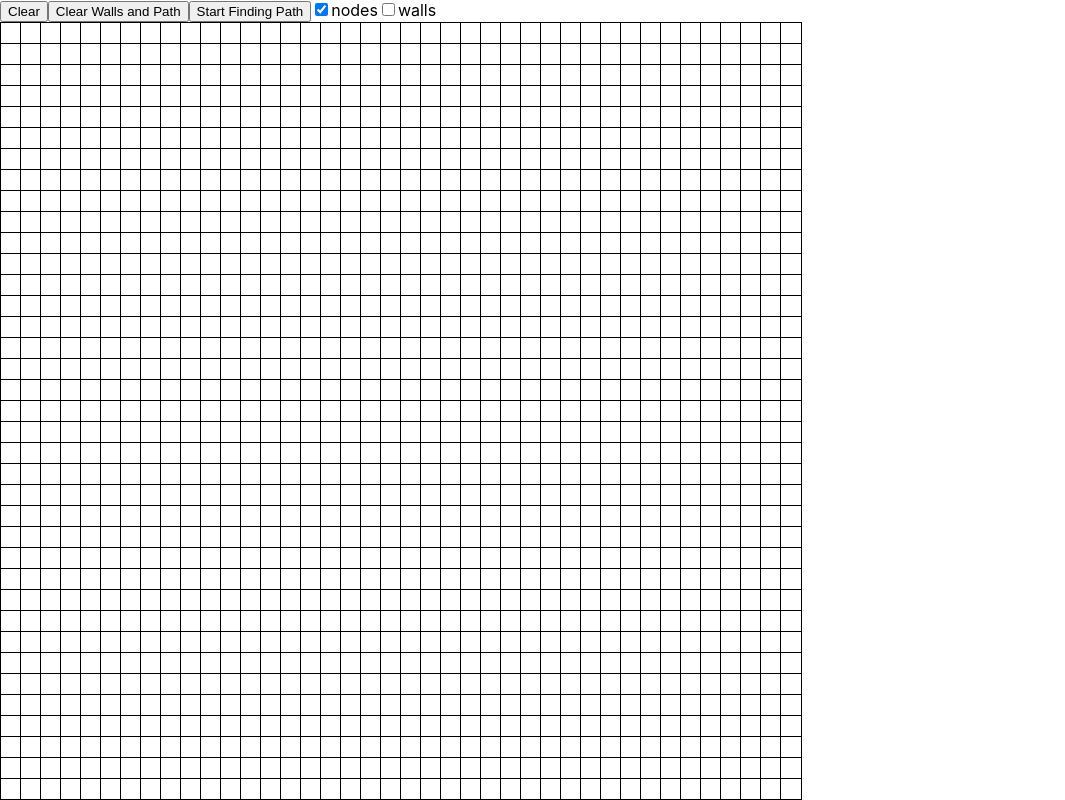
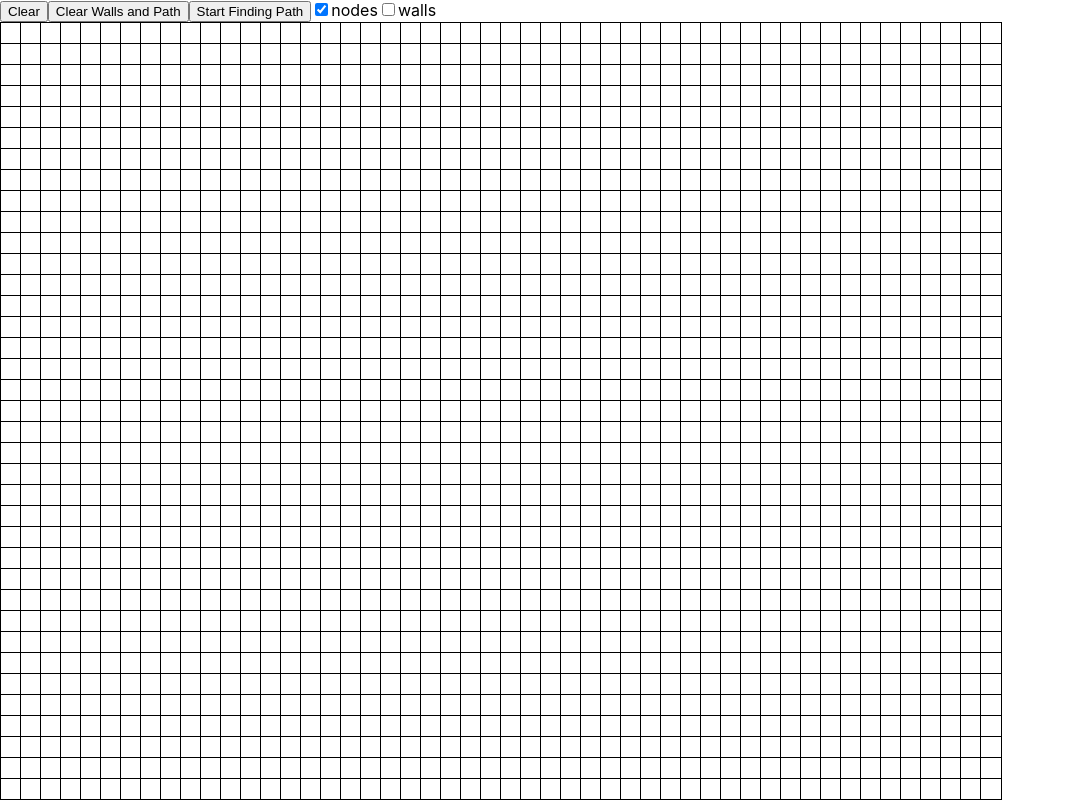
Before and after one commit to alanyu108/Path-Find, a React (Create React App) app: page / in a window 1280 px wide. Shown: the top 800 px of the page, without its empty margins (0-1065 px from the left). Built offline with nearby package versions, Linux system fonts and the light colour scheme.

Commit message:
added and used the produce function from immer to create immutable grid, changed findPath to return an array of nodes rather than a single node, removed animation for displaying path, instead the path is instantaneously displayed, removed running ref

```diff
--- a/package.json
+++ b/package.json
@@ -6,6 +6,7 @@
     "@testing-library/jest-dom": "^4.2.4",
     "@testing-library/react": "^9.5.0",
     "@testing-library/user-event": "^7.2.1",
+    "immer": "^7.0.7",
     "react": "^16.13.1",
     "react-dom": "^16.13.1",
     "react-scripts": "3.4.3"
--- a/src/App.js
+++ b/src/App.js
@@ -1,10 +1,11 @@
-import React, { useState, useRef, useCallback } from "react";
+import React, { useState, useCallback } from "react";
 import Square from "./Square";
 import findPath from "./findPath";
+import produce from "immer";
 
 //size of the grid
-const ROWS = 40;
-const COLS = 40;
+const ROWS = 50;
+const COLS = 50;
 
 //generate an empty grid
 const createEmptyGrid = () => {
@@ -22,9 +23,24 @@ const createEmptyGrid = () => {
       });
     }
     grid.push(rows);
-    console.log("yes");
   }
   return grid;
+};
+
+const findColor = (col) => {
+  let { isStart, isEnd, isPath, isWall } = col;
+  let background = "white";
+  if (isStart) {
+    background = "green";
+  } else if (isEnd) {
+    background = "red";
+  } else if (isPath) {
+    background = "yellow";
+  } else if (isWall) {
+    background = "black";
+  }
+
+  return background;
 };
 
 function App() {
@@ -37,34 +53,24 @@ function App() {
     items: [true, false],
   });
 
-  //starts or ends the path finding algorithm
-  const [running, setRunning] = useState(false);
-  const runningRef = useRef(running);
-  runningRef.current = running;
-
   const [mouseDown, setMouseDown] = useState(false);
 
   //allows users to toggle between the nodes and the walls
   function changeClick(e, i) {
-    if (!runningRef.current) {
+    //if (!runningRef.current) {
     const { checked } = e.target;
     setCheckedBoxes((prevState) => ({
       items: prevState.items.map((value, index) =>
         index === i ? checked : false
       ),
     }));
-    }
+    //}
   }
 
   //animates the path from the start to the end node
-  const animatePath = (grid) => {
+  const animatePath = () => {
     let current = [];
     let end = [];
-
-    if (!runningRef.current) {
-      setRunning(false);
-      return;
-    }
 
     //finds the start and the end node
     for (let i = 0; i < grid.length; i++) {
@@ -82,29 +88,29 @@ function App() {
       //find the next node to move towards
       let path = findPath(grid);
       if (path.length !== 0) {
-        grid[current[0]][current[1]].isCurrent = false;
-
-        //node is then added to the grid and re-rendered
-        let newGrid = grid.slice();
-        newGrid[path[0]][path[1]].isCurrent = true;
-        newGrid[path[0]][path[1]].isPath = true;
-        setGrid(newGrid);
-
-        //animates the new path
-        requestAnimationFrame(() => {
-          animatePath(grid);
+        setGrid((prevState) => {
+          return produce(prevState, (draftState) => {
+            path.forEach((node) => {
+              draftState[node[0]][node[1]].isPath = true;
+            });
+          });
         });
       }
     } else {
       console.log("end or start node not detected");
-      setRunning(false);
       return;
     }
   };
 
-  //allows the user to select the start and end nodes
-  const toggleNodes = useCallback(
-    ({ position }) => {
+  const handleMouseDown = useCallback(() => {
+    if (checkedBoxes.items[1]) {
+      setMouseDown(true);
+    }
+  }, [checkedBoxes.items]);
+
+  const handleOnClick = useCallback(
+    (position) => {
+      if (checkedBoxes.items[0]) {
         let limit = 0;
         for (let i = 0; i < ROWS; i++) {
           for (let j = 0; j < COLS; j++) {
@@ -116,57 +122,22 @@ function App() {
 
         //only a start node and end node are allowed to be created
         if (limit < 2) {
-        const newGrid = grid.slice();
-        const newSquare = grid[position[0]][position[1]];
+          setGrid((prevState) => {
+            return produce(prevState, (draftState) => {
+              let node = draftState[position[0]][position[1]];
               if (limit === 0) {
-          newSquare.isStart = !newSquare.isStart;
-          newSquare.isCurrent = !newSquare.isCurrent;
+                node.isStart = true;
+                node.isCurrent = true;
               } else if (limit === 1) {
-          newSquare.isEnd = !newSquare.isEnd;
+                node.isEnd = true;
               }
-        newGrid[position[0]][position[1]] = newSquare;
-        setGrid(newGrid);
+            });
+          });
+        }
       }
     },
-    [grid]
+    [grid, checkedBoxes.items]
   );
-
-  //allows the user to drag click new walls
-  const toggleWalls = useCallback(
-    ({ position }) => {
-      const newGrid = grid.slice();
-      const newSquare = grid[position[0]][position[1]];
-      if (!grid[position[0]][position[1]].isWall) {
-        console.log(position);
-        newSquare.isWall = true;
-        newGrid[position[0]][position[1]] = newSquare;
-        setGrid(newGrid);
-      }
-    },
-    [grid]
-  );
-
-  const findColor = useCallback((col) => {
-    let { isStart, isEnd, isPath, isWall } = col;
-    let background = "white";
-    if (isStart) {
-      background = "green";
-    } else if (isEnd) {
-      background = "red";
-    } else if (isPath) {
-      background = "yellow";
-    } else if (isWall) {
-      background = "black";
-    }
-
-    return background;
-  }, []);
-
-  const handleMouseDown = useCallback(() => {
-    if (checkedBoxes.items[1]) {
-      setMouseDown(true);
-    }
-  }, [checkedBoxes.items]);
 
   const handleMouseUp = useCallback(() => {
     if (checkedBoxes.items[1]) {
@@ -175,30 +146,26 @@ function App() {
   }, [checkedBoxes.items]);
 
   const handleMouseMove = useCallback(
-    (col) => {
+    (position) => {
       if (checkedBoxes.items[1]) {
         if (mouseDown) {
-          toggleWalls(col);
+          if (!grid[position[0]][position[1]].isWall) {
+            setGrid((prevState) => {
+              return produce(prevState, (draftState) => {
+                draftState[position[0]][position[1]].isWall = true;
+              });
+            });
+          }
         }
       }
     },
-    [toggleWalls, mouseDown, checkedBoxes.items]
-  );
-
-  const handleOnClick = useCallback(
-    (col) => {
-      if (checkedBoxes.items[0]) {
-        toggleNodes(col);
-      }
-    },
-    [toggleNodes, checkedBoxes.items]
+    [grid, mouseDown, checkedBoxes.items]
   );
 
   return (
     <>
       <button
         onClick={() => {
-          setRunning(false);
           setGrid(createEmptyGrid());
         }}
       >
@@ -206,9 +173,9 @@ function App() {
       </button>
       <button
         onClick={() => {
-          setRunning(false);
-          let newGrid = grid.slice();
-          for (let rows of newGrid) {
+          setGrid((prevState) => {
+            return produce(prevState, (draftState) => {
+              for (let rows of draftState) {
                 for (let cols of rows) {
                   cols.isWall = false;
                   cols.isPath = false;
@@ -219,21 +186,19 @@ function App() {
                   }
                 }
               }
-          setGrid(newGrid);
+            });
+          });
         }}
       >
         Clear Walls and Path
       </button>
       <button
         onClick={() => {
-          setRunning(!running);
-          if (!running) {
-            runningRef.current = true;
-            animatePath(grid);
-          }
+          animatePath();
         }}
       >
-        {runningRef.current ? "Stop Path Finding" : "Start Finding Path"}
+        {/* {runningRef.current ? "Stop Path Finding" : "Start Finding Path"} */}
+        Start Finding Path
       </button>
 
       <span>
@@ -261,14 +226,11 @@ function App() {
             <Square
               onMouseDown={handleMouseDown}
               onMouseUp={handleMouseUp}
-              onMouseMove={() => {
-                handleMouseMove(col);
-              }}
-              onClick={() => {
-                handleOnClick(col);
-              }}
+              onMouseMove={handleMouseMove}
+              onClick={handleOnClick}
               key={`${i}-${k}`}
               positionX={i}
+              positionY={k}
               background={findColor(col)}
             />
           ))
--- a/src/Square.js
+++ b/src/Square.js
@@ -1,6 +1,7 @@
 import React from "react";
 
 function Square({
+  positionY,
   positionX,
   onClick,
   background,
@@ -10,10 +11,14 @@ function Square({
 }) {
   return (
     <div
-      onClick={onClick}
+      onClick={() => {
+        onClick([positionX, positionY]);
+      }}
       onMouseUp={onMouseUp}
       onMouseDown={onMouseDown}
-      onMouseMove={onMouseMove}
+      onMouseMove={() => {
+        onMouseMove([positionX, positionY]);
+      }}
       style={{
         width: 20,
         height: 20,
--- a/src/findPath.js
+++ b/src/findPath.js
@@ -6,6 +6,7 @@ function findPath(grid) {
   let maxDistance = 1000;
   let current, end;
   let currentPoint;
+  let path = [];
   let operations = [
     [0, 1],
     [1, 0],
@@ -27,9 +28,11 @@ function findPath(grid) {
 
   let [x1, y1] = current;
   let [x2, y2] = end;
-  if (x1 === x2 && y1 === y2) {
-    return;
-  }
+  // if (x1 === x2 && y1 === y2) {
+  //   return;
+  // }
+
+  while (euclideanDistace(x1, y1, x2, y2) !== 0) {
     //checks the nesw directions to find the node with the shortest distance
     operations.forEach(([x, y]) => {
       let newX = x + x1;
@@ -51,8 +54,10 @@ function findPath(grid) {
     });
     x1 = currentPoint[0];
     y1 = currentPoint[1];
+    path.push(currentPoint);
+  }
 
-  return currentPoint;
+  return path;
 }
 
 export default findPath;
```
Also changed, not shown: 1 other file (tests, documents, lock files or other folders). Lines whose indentation alone changed are shown as unchanged.
